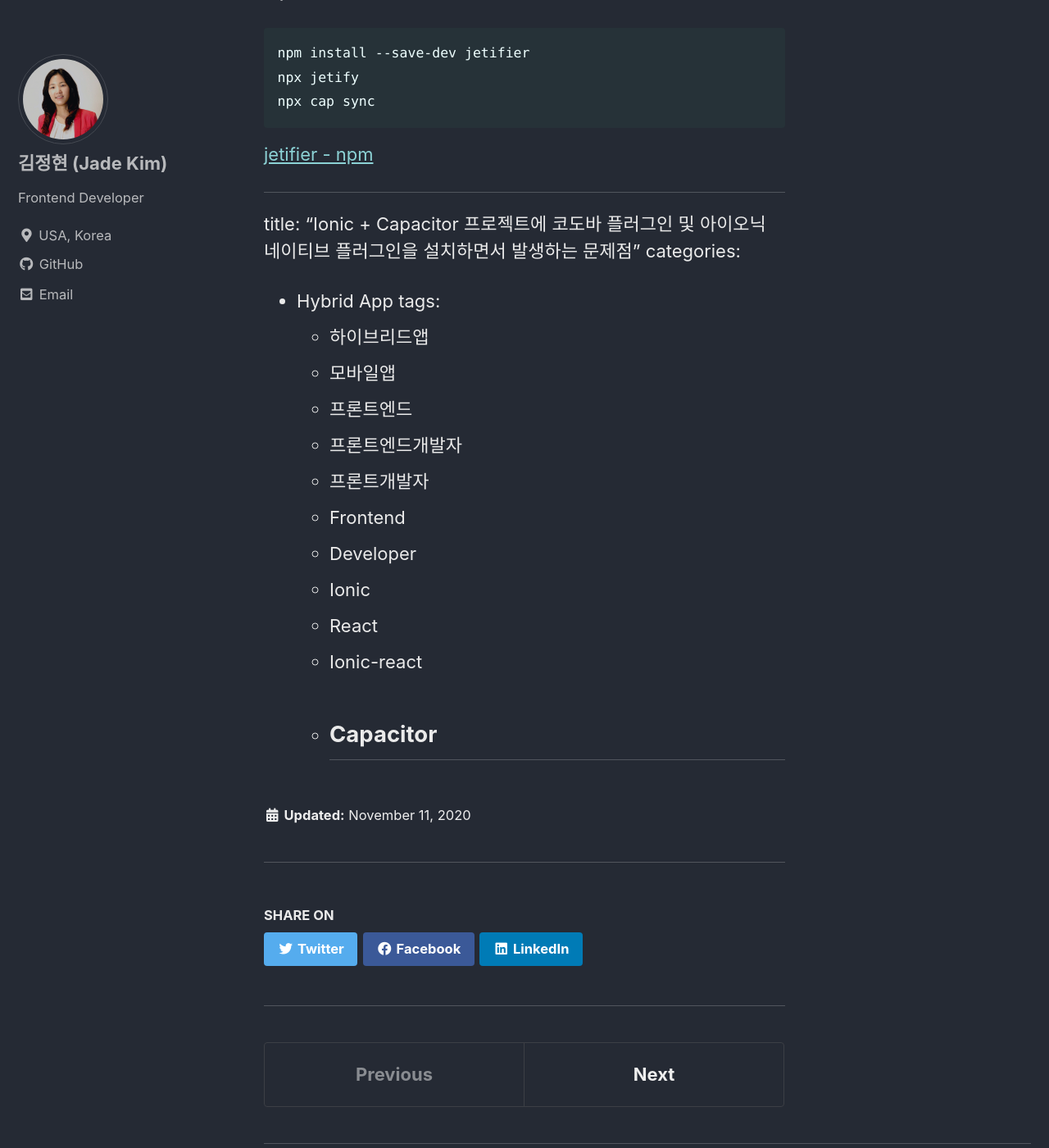
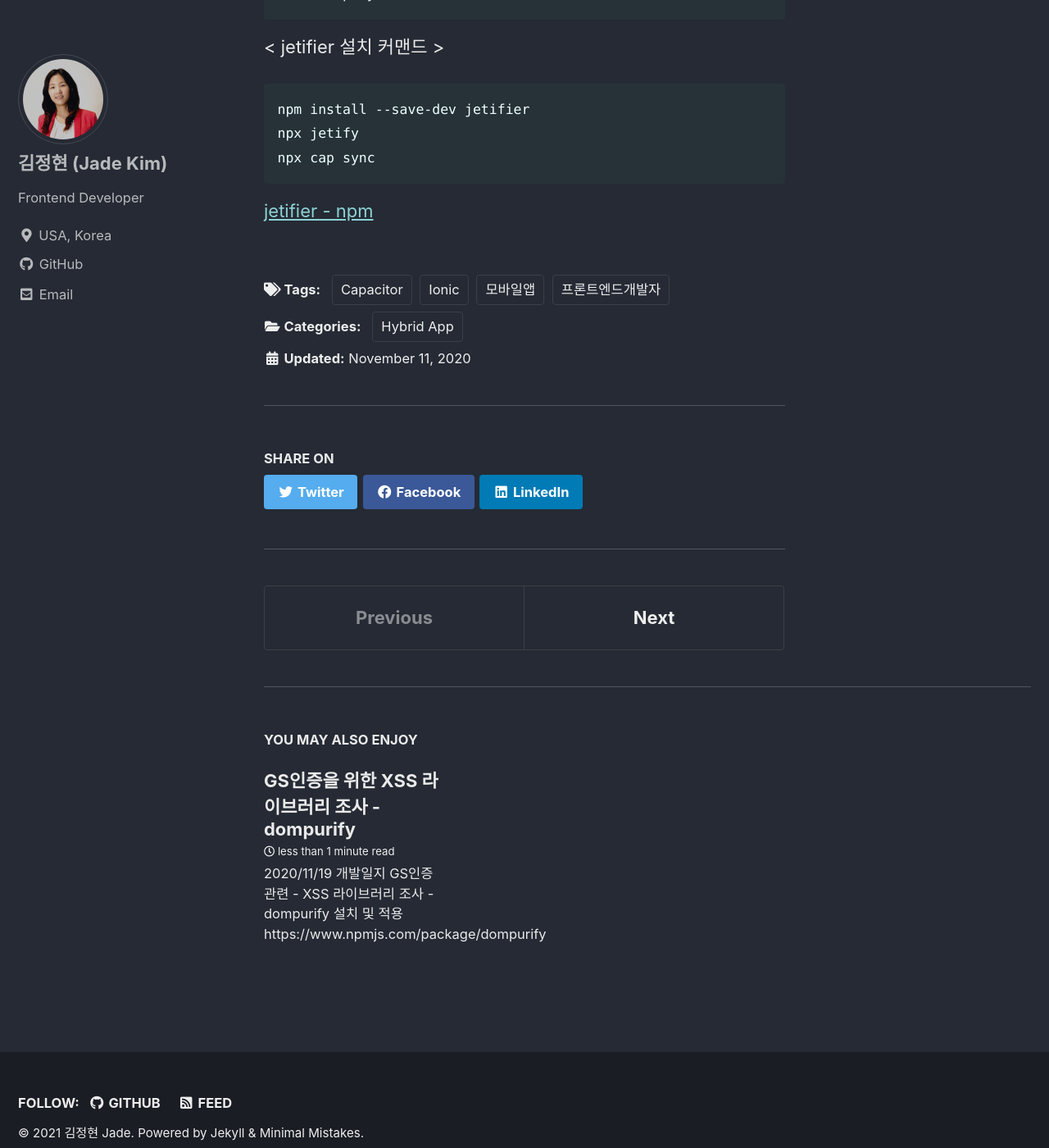
Before and after one commit to trevino-kim/github.io, a Jekyll site: the page built from _posts/2020-11-11-Ionic-Capacitor-Cordova-Plugins.md, in a window 1280 px wide and 1400 px high, scrolled down 1801 px. Shown: the whole window at 82% size. Built offline with Jekyll 4.4.1, drawn with Linux system fonts in a browser that asks for light colours; cached includes are drawn as plain includes; some of the changed text lies outside the part shown.

Commit message:
Update 2020-11-11-Ionic-Capacitor-Cordova-Plugins.md

````diff
--- a/_posts/2020-11-11-Ionic-Capacitor-Cordova-Plugins.md
+++ b/_posts/2020-11-11-Ionic-Capacitor-Cordova-Plugins.md
@@ -41,21 +52,3 @@
 ```
 
 [jetifier  -  npm](https://www.npmjs.com/package/jetifier)
-
----
-title: "Ionic + Capacitor 프로젝트에 코도바 플러그인 및 아이오닉 네이티브 플러그인을 설치하면서 발생하는 문제점"
-categories:
-  - Hybrid App
-tags:
-    - 하이브리드앱
-    - 모바일앱
-    - 프론트엔드
-    - 프론트엔드개발자
-    - 프론트개발자
-    - Frontend
-    - Developer
-    - Ionic
-    - React
-    - Ionic-react
-    - Capacitor
----
````
Also changed, not shown: other parts of _posts/2020-11-11-Ionic-Capacitor-Cordova-Plugins.md (+11 -0 lines).
